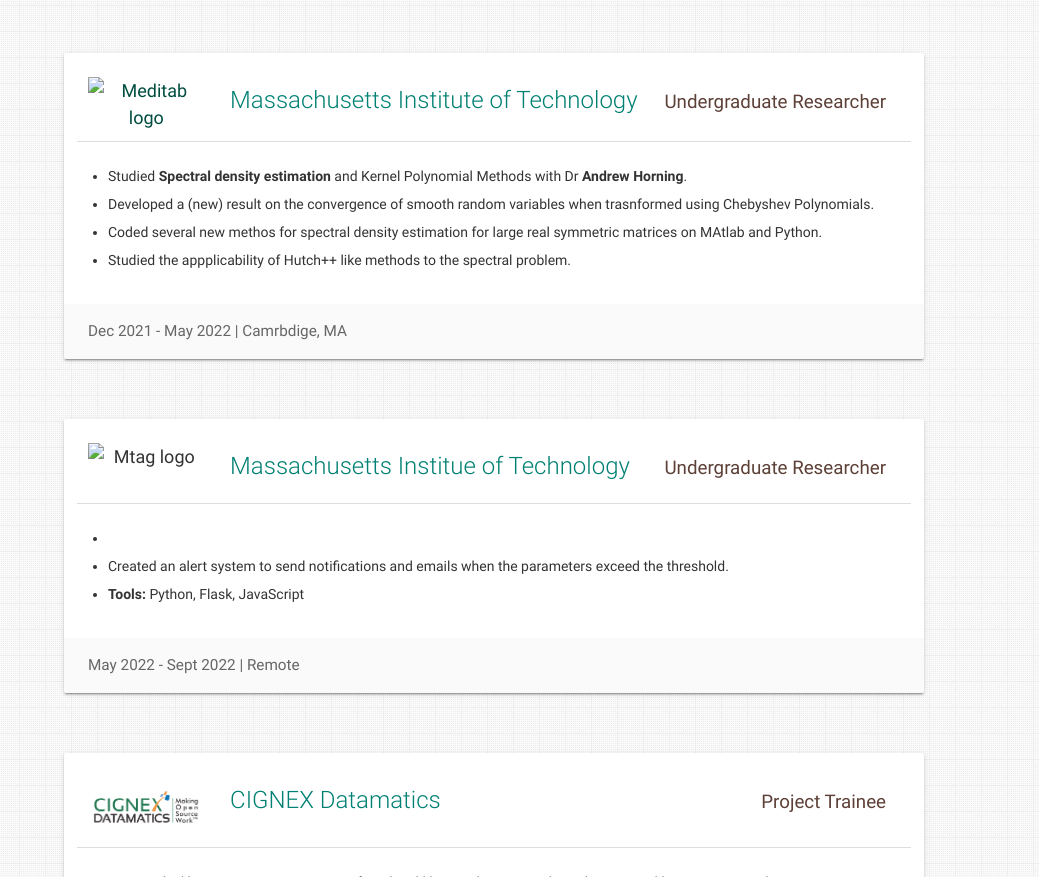
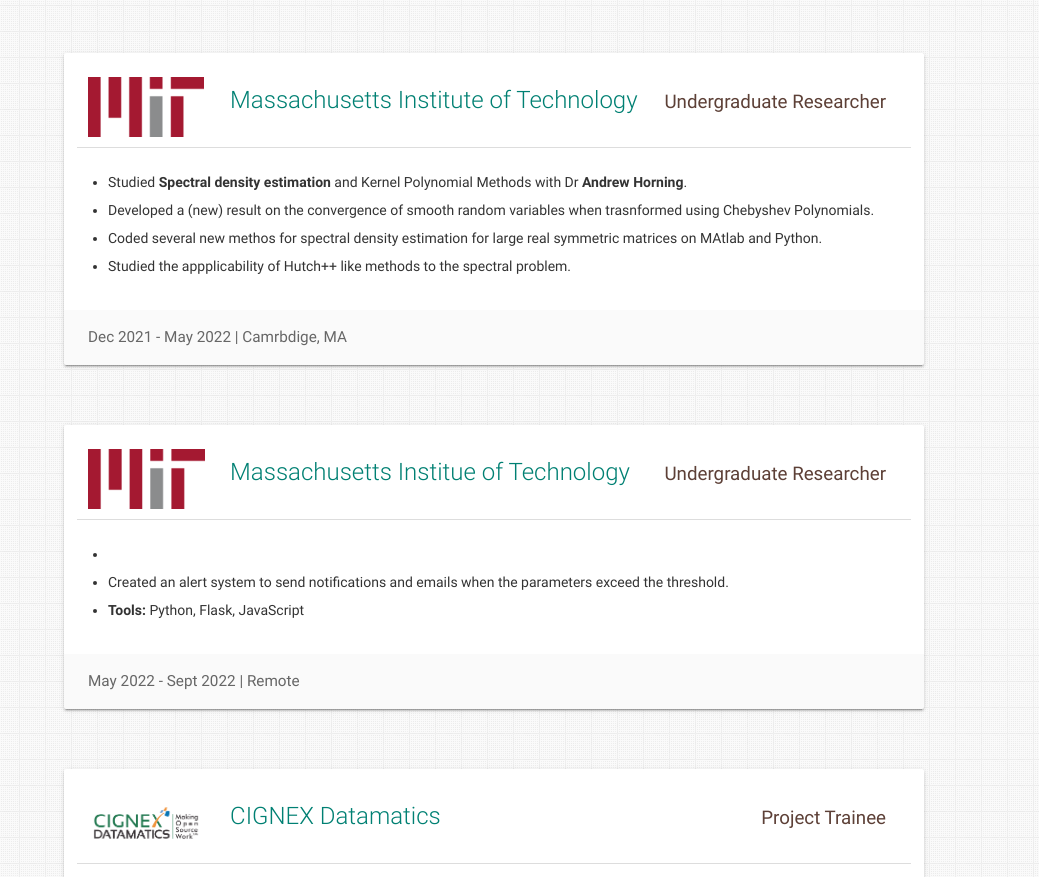
Before and after one commit to JavierChico/JavierChico1.github.io, a plain HTML site: page index.html in a window 1280 px wide. Shown: the part 2023-2900 px from the top of the page, without its empty margins (241-1280 px from the left). Drawn offline with nearby package versions, Linux system fonts and the light colour scheme; files whose address does not match are found by name.

Commit message:
attempt to fix mit logo

```diff
--- a/index.html
+++ b/index.html
@@ -344,7 +344,7 @@
             <div class="row">
               <div class="col s12 m2">
                 <a href="https://www.meditab.com" target="_blank"><img alt="Meditab logo"
-                    src="/assets/img/mit_logo.jpg" class="responsive-img center-block" /></a>
+                    src="/assets/img/mit_logo.png" class="responsive-img center-block" /></a>
               </div>
               <!-- <div class="col s12 m10"> -->
               <div class="col s12 m10">
@@ -378,7 +378,7 @@
           <div class="card-content">
             <div class="row">
               <div class="col s12 m2">
-                <img alt="Mtag logo" src="/assets/img/mit_logo.jpg" class="responsive-img center-block" />
+                <img alt="Mtag logo" src="/assets/img/mit_logo.png" class="responsive-img center-block" />
 
               </div>
 
```
